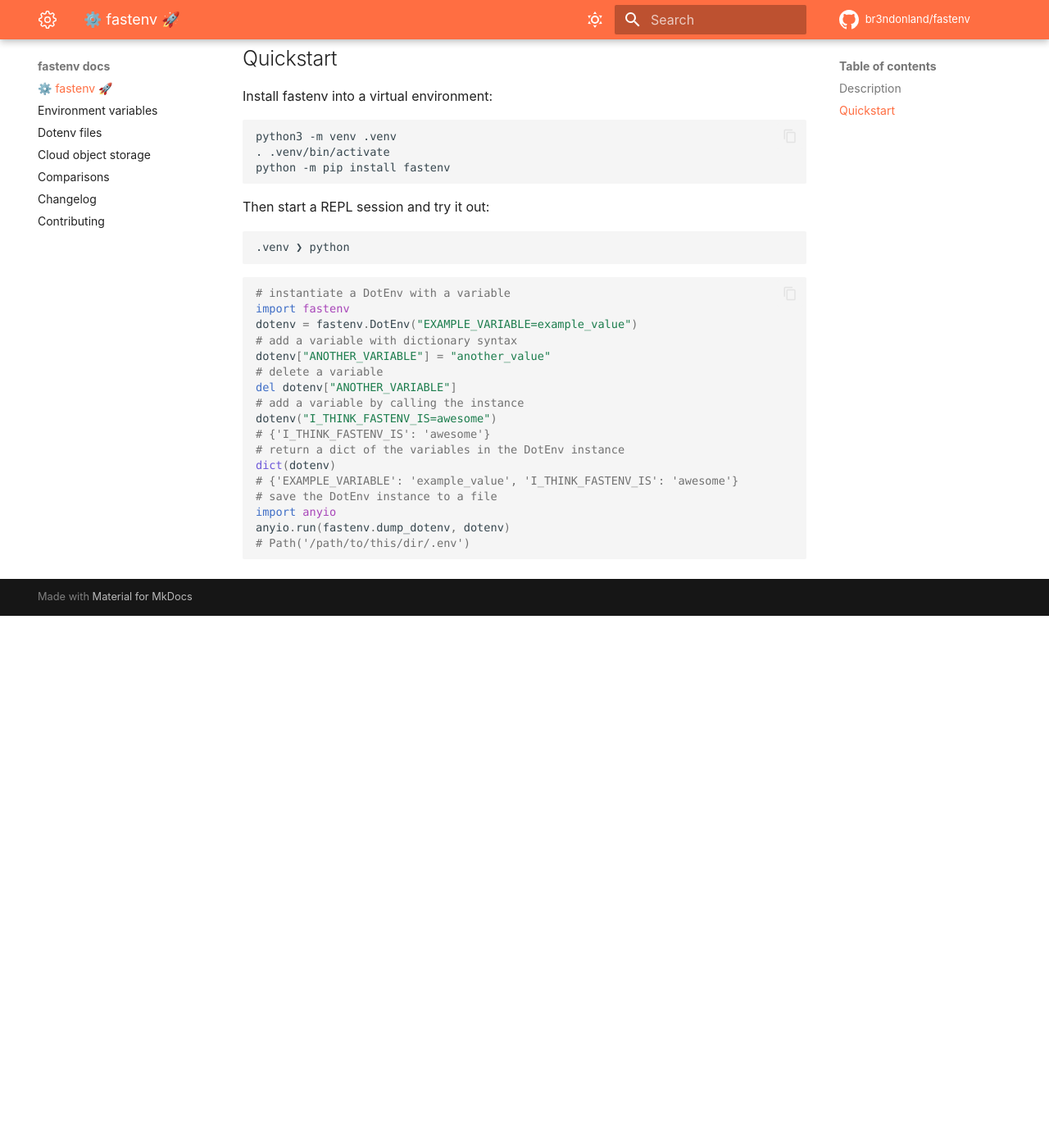
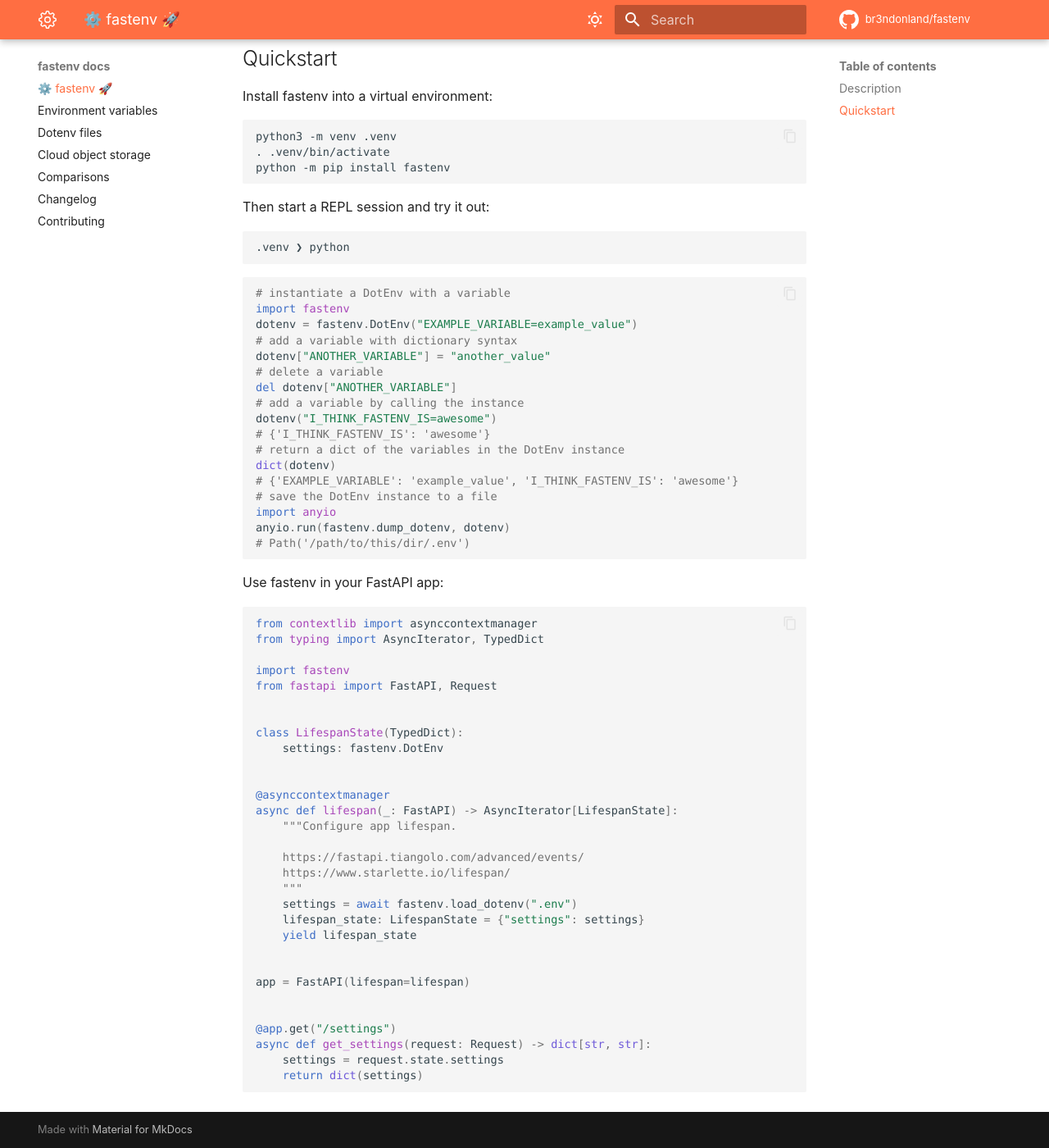
Before and after one commit to br3ndonland/fastenv, an MkDocs documentation site: the page built from docs/index.md, in a window 1280 px wide and 1400 px high, scrolled down 1174 px. Shown: the whole window at 82% size. Built offline with MkDocs 1.6.1 and Material for MkDocs 9.7.7, drawn with Linux system fonts in a browser that asks for light colours; comment, search, counter and statistics services are not loaded; before the commit the page ends 1925 px from its top, so only the background shows below that.

Commit message:
Document and test FastAPI integration (#32)
One of the goals of this project as shown in the README is to unify
settings management for FastAPI. It would be helpful to provide a simple
example of how to integrate fastenv with a FastAPI app. The most common
use case for fastenv would be to load environment variables and settings
when the FastAPI app starts up. The recommended way to customize app
startup and shutdown is with lifespan events.

This PR will add an example to the quickstart in the README that uses
[lifespan events](https://fastapi.tiangolo.com/advanced/events/) with
[lifespan state](https://www.starlette.io/lifespan/#lifespan-state).
Lifespan state is the recommended way to share objects between the
lifespan function and API endpoints.

Currently, the lifespan function can only have one required argument for
the FastAPI or Starlette app instance. This is because of the way
Starlette runs the lifespan function, as seen in the source code
[here](https://github.com/encode/starlette/blob/4e453ce91940cc7c995e6c728e3fdf341c039056/starlette/routing.py#L732).
This is shown, but not explained, in the
[FastAPI docs on lifespan events](https://fastapi.tiangolo.com/advanced/events/) -
the code examples use objects from outside the lifespan function by
instantiating them at the top-level of the module. Unfortunately this
limits lifespan event customization. For example, an application might
want a way to customize the dotenv file path or the object storage
bucket from which the dotenv file needs to be downloaded. One way to
customize the dotenv file path is to set an environment variable with
the dotenv file path, then pass the environment variable value into
`fastenv.load_dotenv()`. This is demonstrated in the new tests.

The new tests will build on the example in the README by loading a
dotenv file into a FastAPI app instance with `fastenv.load_dotenv()`.
The resultant `DotEnv` instance will then be accessed within an API
endpoint by reading the lifespan state on `request.state`. As explained
in the [Starlette lifespan docs](https://www.starlette.io/lifespan/),
the `TestClient` must be used as a context manager to trigger lifespan.

https://github.com/br3ndonland/fastenv/discussions/28

````diff
--- a/docs/index.md
+++ b/docs/index.md
@@ -56,3 +56,38 @@
 anyio.run(fastenv.dump_dotenv, dotenv)
 # Path('/path/to/this/dir/.env')
 ```
+
+Use fastenv in your FastAPI app:
+
+```py
+from contextlib import asynccontextmanager
+from typing import AsyncIterator, TypedDict
+
+import fastenv
+from fastapi import FastAPI, Request
+
+
+class LifespanState(TypedDict):
+    settings: fastenv.DotEnv
+
+
+@asynccontextmanager
+async def lifespan(_: FastAPI) -> AsyncIterator[LifespanState]:
+    """Configure app lifespan.
+
+    https://fastapi.tiangolo.com/advanced/events/
+    https://www.starlette.io/lifespan/
+    """
+    settings = await fastenv.load_dotenv(".env")
+    lifespan_state: LifespanState = {"settings": settings}
+    yield lifespan_state
+
+
+app = FastAPI(lifespan=lifespan)
+
+
+@app.get("/settings")
+async def get_settings(request: Request) -> dict[str, str]:
+    settings = request.state.settings
+    return dict(settings)
+```
--- a/pyproject.toml
+++ b/pyproject.toml
@@ -48,6 +48,7 @@
 ]
 tests = [
   "coverage[toml]>=7,<8",
+  "fastapi>=0.110.1,<0.111",
   "freezegun>=1,<2",
   "httpx>=0.23,<1",
   "pytest>=8.1.1,<9",
````
Also changed, not shown: README.md (+35 -0 lines), 1 other file.
